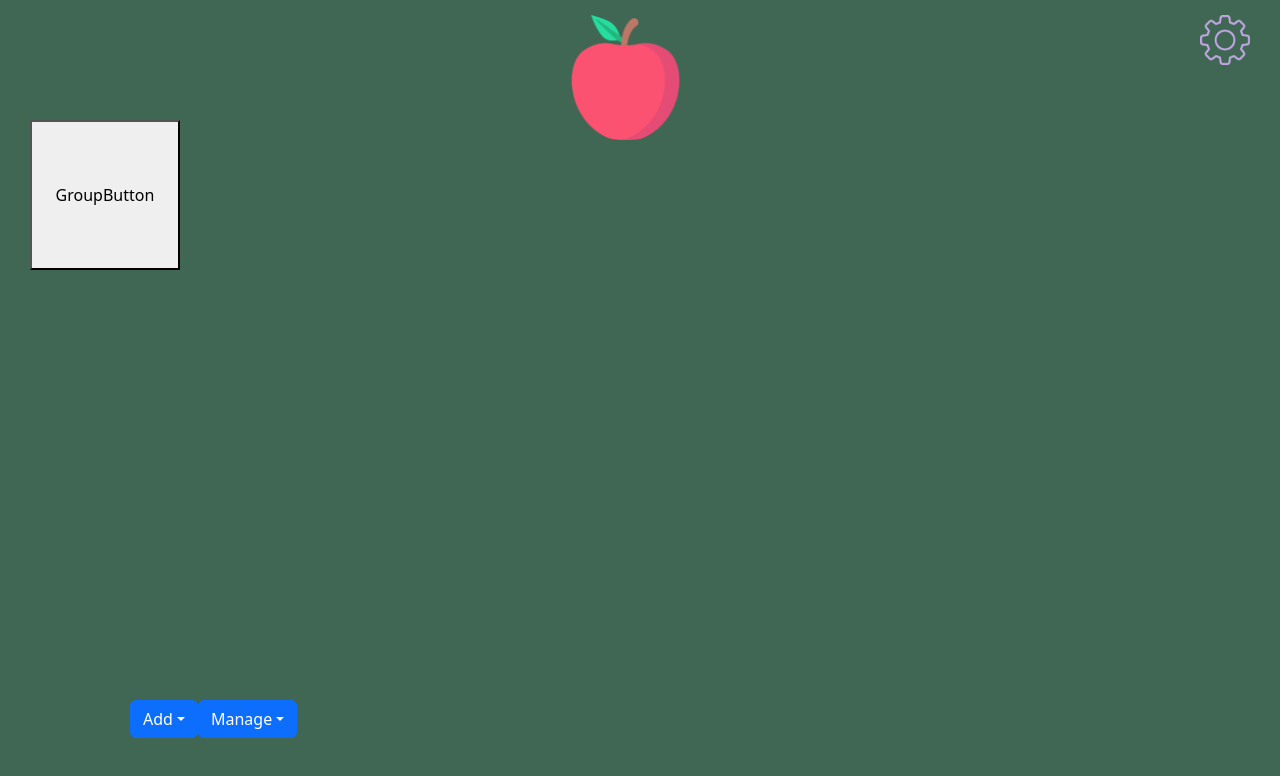
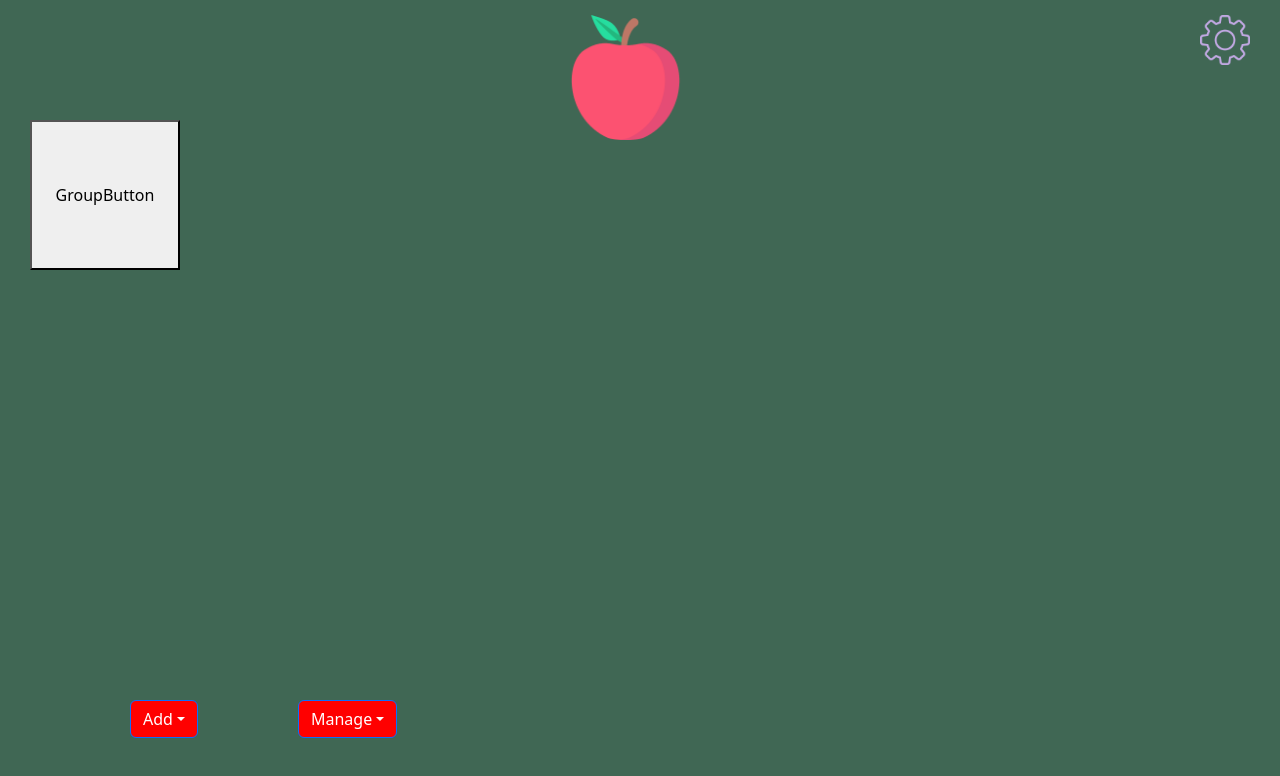
Before and after one commit to nullbeep/SocialOrganizer, a React (Create React App) app: page /main in a window 1280 px wide. Shown: the top 776 px of the page. Built offline with nearby package versions, Linux system fonts and the light colour scheme.

Commit message:
padding removed

```diff
--- /dev/null
+++ b/src/MainPage/index.css
@@ -0,0 +1,4 @@
+#dropdown-basic-button {
+  margin-right: 100px;
+  background-color: red;
+}
--- a/src/MainPage/index.js
+++ b/src/MainPage/index.js
@@ -5,6 +5,7 @@ import Settings from "./settings.png";
 import Dropdown from "react-bootstrap/Dropdown";
 import DropdownButton from "react-bootstrap/DropdownButton";
 import "bootstrap/dist/css/bootstrap.min.css";
+import "./index.css";
 
 const Container = styled.div`
   background-color: #406754;
```
